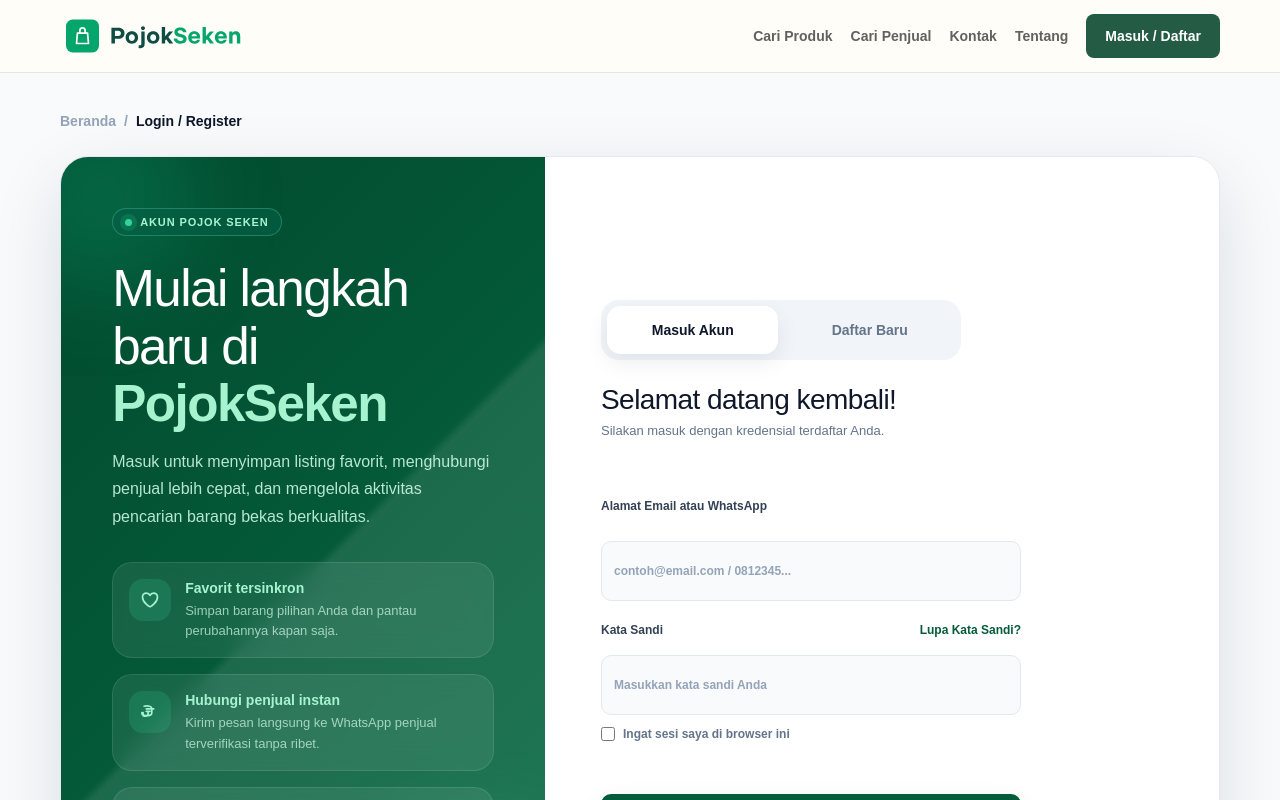
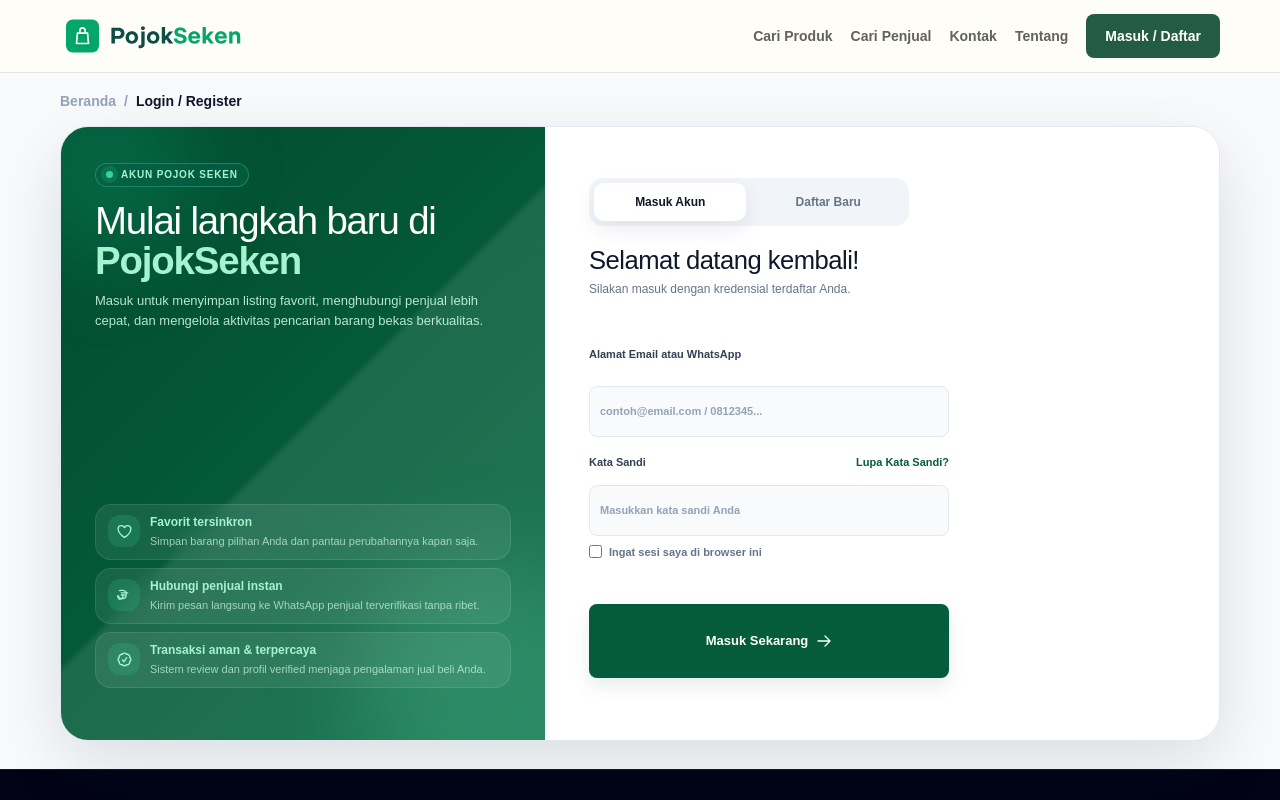
Before and after one commit to padrinpanji/pojok-seken, a Next.js app: page /auth in a window 1280 px wide. Shown: the top 800 px of the page. Built offline with nearby package versions, Linux system fonts and the light colour scheme; no server answers.

Commit message:
feat(pojok-seken): Revamp Auth Page

```diff
--- a/app/auth/page.tsx
+++ b/app/auth/page.tsx
@@ -119,15 +119,6 @@
                   </div>
                 ))}
               </div>
-
-              <div className="auth-community">
-                <div className="auth-avatars" aria-hidden="true">
-                  <span>U1</span>
-                  <span>U2</span>
-                  <span>U3</span>
-                </div>
-                <p>Bergabung dengan +12,400 pengguna lainnya</p>
-              </div>
             </aside>
 
             <div className="auth-panel">
--- a/app/globals.css
+++ b/app/globals.css
@@ -2062,13 +2062,13 @@
 }
 
 .auth-page {
-  padding: 38px 0 64px;
+  padding: 18px 0 28px;
   background: #f8fafc;
 }
 
 .auth-shell {
   display: grid;
-  gap: 24px;
+  gap: 14px;
 }
 
 .auth-breadcrumb {
@@ -2085,7 +2085,8 @@
   overflow: hidden;
   display: grid;
   grid-template-columns: minmax(300px, 0.92fr) minmax(0, 1.28fr);
-  min-height: 640px;
+  min-height: 0;
+  height: clamp(540px, calc(100vh - 185px), 620px);
   border: 1px solid #e2e8f0;
   border-radius: 28px;
   background: white;
@@ -2097,9 +2098,10 @@
   overflow: hidden;
   display: flex;
   flex-direction: column;
-  justify-content: space-between;
-  gap: 32px;
-  padding: clamp(32px, 4vw, 56px);
+  justify-content: flex-start;
+  gap: 14px;
+  padding: clamp(24px, 3vw, 34px);
+  padding-bottom: clamp(34px, 4.5vw, 52px);
   background: linear-gradient(135deg, #024a2e 0%, #056a43 100%);
   color: white;
 }
@@ -2147,13 +2149,13 @@
   display: inline-flex;
   align-items: center;
   gap: 8px;
-  min-height: 28px;
+  min-height: 24px;
   border: 1px solid rgba(110, 231, 183, 0.28);
   border-radius: 999px;
-  padding: 0 12px;
+  padding: 0 10px;
   background: rgba(6, 95, 70, 0.6);
   color: #a7f3d0;
-  font-size: 11px;
+  font-size: 10px;
   font-weight: 900;
   letter-spacing: 0.08em;
   text-transform: uppercase;
@@ -2169,9 +2171,9 @@
 
 .auth-promo h1 {
   max-width: 450px;
-  margin: 24px 0 0;
-  font-size: clamp(34px, 4vw, 52px);
-  line-height: 1.12;
+  margin: 14px 0 0;
+  font-size: clamp(28px, 3vw, 40px);
+  line-height: 1.05;
   letter-spacing: -0.03em;
 }
 
@@ -2181,66 +2183,68 @@
 
 .auth-promo p {
   max-width: 430px;
-  margin: 16px 0 0;
+  margin: 10px 0 0;
   color: rgba(209, 250, 229, 0.88);
-  font-size: 16px;
-  line-height: 1.7;
+  font-size: 13px;
+  line-height: 1.5;
 }
 
 .auth-feature-list {
   display: grid;
-  gap: 16px;
+  gap: 8px;
+  margin-top: auto;
 }
 
 .auth-feature {
   display: grid;
-  grid-template-columns: 42px 1fr;
-  gap: 14px;
+  grid-template-columns: 32px 1fr;
+  gap: 10px;
   align-items: start;
   border: 1px solid rgba(255, 255, 255, 0.1);
-  border-radius: 20px;
-  padding: 16px;
+  border-radius: 16px;
+  padding: 10px 12px;
   background: rgba(255, 255, 255, 0.08);
   backdrop-filter: blur(12px);
 }
 
 .auth-feature-icon {
   display: grid;
-  width: 42px;
-  height: 42px;
+  width: 32px;
+  height: 32px;
   place-items: center;
-  border-radius: 14px;
+  border-radius: 12px;
   background: rgba(52, 211, 153, 0.18);
   color: #a7f3d0;
 }
 
 .auth-icon {
-  width: 20px;
-  height: 20px;
+  width: 17px;
+  height: 17px;
   flex: 0 0 auto;
 }
 
 .auth-feature strong {
   display: block;
   color: #a7f3d0;
-  font-size: 14px;
+  font-size: 12px;
   line-height: 1.3;
 }
 
 .auth-feature small {
   display: block;
-  margin-top: 4px;
+  margin-top: 3px;
   color: rgba(209, 250, 229, 0.72);
-  font-size: 13px;
-  line-height: 1.55;
+  font-size: 11px;
+  line-height: 1.4;
 }
 
 .auth-community {
   display: flex;
   align-items: center;
-  gap: 14px;
+  gap: 12px;
   border-top: 1px solid rgba(4, 120, 87, 0.52);
-  padding-top: 24px;
+  padding-top: 12px;
+  margin-top: 2px;
 }
 
 .auth-avatars {
@@ -2249,8 +2253,8 @@
 
 .auth-avatars span {
   display: grid;
-  width: 30px;
-  height: 30px;
+  width: 26px;
+  height: 26px;
   place-items: center;
   border: 1px solid #064e3b;
   border-radius: 999px;
@@ -2267,7 +2271,7 @@
 .auth-community p {
   margin: 0;
   color: rgba(167, 243, 208, 0.9);
-  font-size: 13px;
+  font-size: 12px;
   font-weight: 800;
 }
 
@@ -2275,7 +2279,8 @@
   display: flex;
   flex-direction: column;
   justify-content: center;
-  padding: clamp(28px, 4.5vw, 56px);
+  padding: clamp(24px, 4vw, 44px);
+  padding-bottom: clamp(34px, 5vw, 56px);
   background: white;
 }
 
@@ -2290,20 +2295,20 @@
   display: grid;
   grid-template-columns: 1fr 1fr;
   gap: 6px;
-  width: min(100%, 360px);
-  border-radius: 18px;
-  padding: 6px;
+  width: min(100%, 320px);
+  border-radius: 14px;
+  padding: 5px;
   background: #f1f5f9;
 }
 
 .auth-tabs::before {
   content: "";
   position: absolute;
-  top: 6px;
-  bottom: 6px;
-  left: 6px;
-  width: calc((100% - 18px) / 2);
-  border-radius: 14px;
+  top: 5px;
+  bottom: 5px;
+  left: 5px;
+  width: calc((100% - 16px) / 2);
+  border-radius: 10px;
   background: white;
   box-shadow: 0 8px 22px rgba(15, 23, 42, 0.08);
   transform: translateX(0);
@@ -2315,11 +2320,11 @@
   position: relative;
   z-index: 1;
   display: grid;
-  min-height: 48px;
+  min-height: 38px;
   place-items: center;
-  border-radius: 14px;
+  border-radius: 10px;
   color: #64748b;
-  font-size: 14px;
+  font-size: 12px;
   font-weight: 900;
   cursor: pointer;
   user-select: none;
@@ -2337,14 +2342,14 @@
 
 .auth-form-stage {
   display: grid;
-  width: min(100%, 420px);
-  margin-top: 24px;
+  width: min(100%, 360px);
+  margin-top: 20px;
 }
 
 .auth-form {
   grid-area: 1 / 1;
   display: grid;
-  gap: 10px;
+  gap: 8px;
   opacity: 0;
   pointer-events: none;
   visibility: hidden;
@@ -2433,32 +2438,32 @@
 .auth-form-head h2 {
   margin: 0;
   color: #0f172a;
-  font-size: clamp(22px, 2.2vw, 28px);
+  font-size: clamp(21px, 2vw, 26px);
   line-height: 1.12;
   letter-spacing: -0.02em;
 }
 
 .auth-form-head p {
-  margin: 6px 0 0;
+  margin: 5px 0 0;
   color: #64748b;
-  font-size: 13px;
+  font-size: 12px;
   line-height: 1.6;
 }
 
 .auth-field {
   display: grid;
-  gap: 6px;
+  gap: 5px;
   color: #334155;
-  font-size: 12px;
+  font-size: 11px;
   font-weight: 800;
 }
 
 .auth-field input {
-  min-height: 40px;
+  min-height: 34px;
   width: 100%;
   border: 1px solid #e2e8f0;
-  border-radius: 10px;
-  padding: 0 12px;
+  border-radius: 8px;
+  padding: 0 10px;
   background: #f8fafc;
   color: #0f172a;
   font: inherit;
@@ -2470,7 +2475,7 @@
 .auth-field input:focus {
   border-color: #045c3a;
   background: white;
-  box-shadow: 0 0 0 4px rgba(16, 185, 129, 0.12);
+  box-shadow: 0 0 0 3px rgba(16, 185, 129, 0.1);
 }
 
 .auth-field input::placeholder {
@@ -2481,7 +2486,7 @@
   display: flex;
   align-items: center;
   justify-content: space-between;
-  gap: 14px;
+  gap: 10px;
 }
 
 .auth-field-row a,
@@ -2503,58 +2508,58 @@
 .auth-phone-field strong {
   position: absolute;
   top: 50%;
-  left: 12px;
+  left: 10px;
   z-index: 1;
   color: #64748b;
-  font-size: 12px;
+  font-size: 11px;
   transform: translateY(-50%);
 }
 
 .auth-phone-field input {
-  padding-left: 48px;
+  padding-left: 42px;
 }
 
 .auth-check {
   display: flex;
   align-items: flex-start;
-  gap: 8px;
+  gap: 7px;
   color: #64748b;
-  font-size: 12px;
+  font-size: 11px;
   font-weight: 700;
   line-height: 1.5;
 }
 
 .auth-check input {
-  width: 14px;
-  height: 14px;
-  margin-top: 2px;
+  width: 13px;
+  height: 13px;
+  margin-top: 1px;
   accent-color: #045c3a;
   flex: 0 0 auto;
 }
 
 .auth-submit {
   display: inline-flex;
-  min-height: 44px;
+  min-height: 38px;
   align-items: center;
   justify-content: center;
-  gap: 10px;
+  gap: 8px;
   width: 100%;
   border: 0;
-  border-radius: 10px;
-  padding: 0 16px;
+  border-radius: 8px;
+  padding: 0 14px;
   background: #045c3a;
   color: white;
   font: inherit;
-  font-size: 14px;
+  font-size: 13px;
   font-weight: 900;
   cursor: pointer;
-  box-shadow: 0 10px 24px rgba(4, 92, 58, 0.12);
+  box-shadow: 0 8px 18px rgba(4, 92, 58, 0.1);
   transition: background 180ms ease, box-shadow 180ms ease, transform 180ms ease;
 }
 
 .auth-submit:hover {
   background: #034a2e;
-  box-shadow: 0 12px 28px rgba(4, 92, 58, 0.18);
+  box-shadow: 0 10px 22px rgba(4, 92, 58, 0.15);
 }
 
 .auth-submit:active {
@@ -3324,6 +3329,7 @@
 
   .auth-card {
     min-height: 0;
+    height: auto;
   }
 
   .auth-promo,
```
